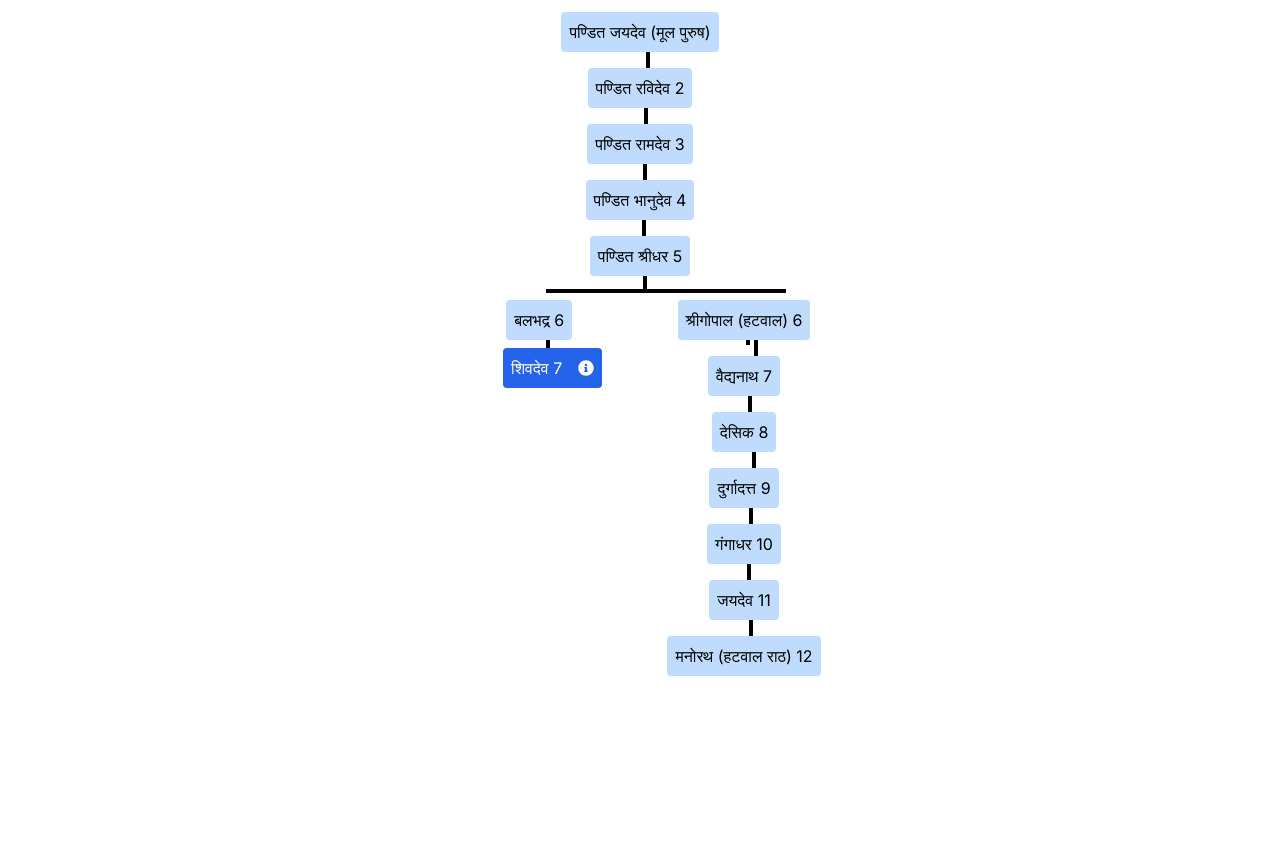
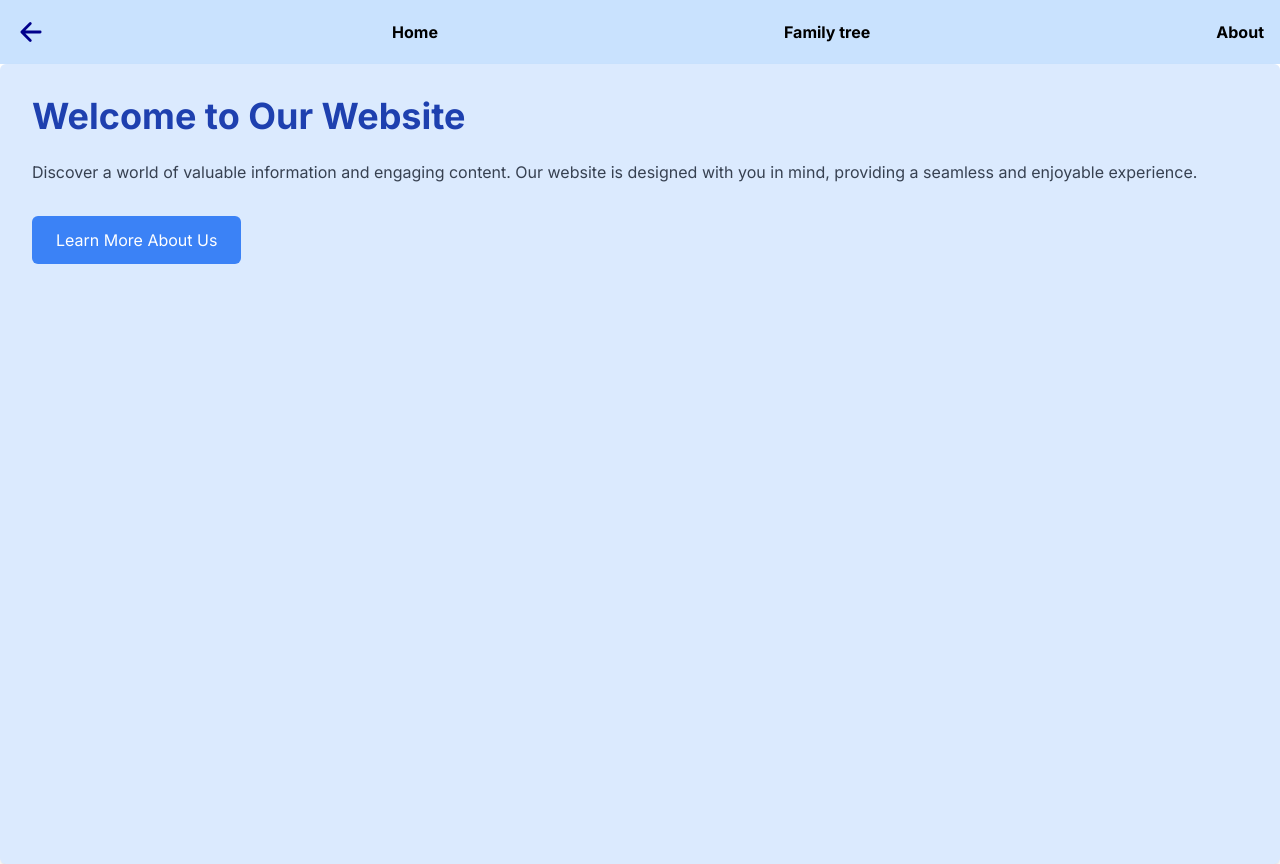
Before and after one commit to can2112/pants-of-uttarakhand, a Next.js app: page / in a window 1280 px wide. Before the commit the page ends 804 px from the top, so only its background shows below. Built offline with nearby package versions, Linux system fonts and the light colour scheme.

Commit message:
color theming and navbar setup

```diff
--- /dev/null
+++ b/app/about/page.tsx
@@ -0,0 +1,36 @@
+'use client';
+import Navbar from "@/components/Navbar";
+import React from "react";
+
+const About = () => {
+	return (
+    <>
+      <Navbar />
+      <div className=" bg-blue-100 p-8 h-screen rounded-md shadow-md">
+        <h1 className="text-3xl font-bold mb-4 text-blue-800">About Us</h1>
+        <p className="text-gray-700">
+          Welcome to our website! We are a passionate team dedicated to
+          providing valuable information and services to our users.
+        </p>
+        <p className="text-gray-700">
+          Our mission is to make a positive impact by delivering high-quality
+          content and user-friendly experiences. Whether you are a visitor or a
+          long-time user, we appreciate your support and engagement.
+        </p>
+        <h2 className="text-2xl font-bold mt-6 mb-4 text-blue-800">Our Team</h2>
+        <ul className="list-disc pl-6 text-gray-700">
+          <li>John Doe - Founder</li>
+          <li>Jane Smith - Developer</li>
+          <li>Chris Johnson - Designer</li>
+        </ul>
+        <p className="text-gray-700">
+          Feel free to contact us if you have any questions, suggestions, or if
+          you just want to say hello!
+        </p>
+        <p className="text-blue-800">Contact: info@example.com</p>
+      </div>
+    </>
+  );
+};
+
+export default About;
--- a/app/bhanudev/page.tsx
+++ b/app/bhanudev/page.tsx
@@ -1,11 +1,14 @@
 "use client";
 import ArrowMark from "@/components/ArrowMark";
 import Cart from "@/components/Cart";
+import Navbar from "@/components/Navbar";
 import React from "react";
 
 function page() {
   return (
-    <div className="flex mt-1 flex-col items-center w-screen h-screen">
+    <>
+      <Navbar />
+      <div className="flex py-4 flex-col items-center w-screen h-screen  bg-blue-100 ">
         <Cart name="भानुदेव 8">
           <ArrowMark style="left-[2rem]" />
         </Cart>
@@ -17,6 +20,7 @@ function page() {
         </Cart>
         <Cart name="नाथू (राठ)  11" />
       </div>
+    </>
   );
 }
 
--- /dev/null
+++ b/app/family-tree/page.tsx
@@ -0,0 +1,82 @@
+"use client";
+import Cart from "@/components/Cart";
+import { useRouter } from "next/navigation";
+import ArrowMark from "@/components/ArrowMark";
+import Navbar from "@/components/Navbar";
+
+
+const App = () => {
+  const router = useRouter();
+  return (
+    <>
+      <Navbar />
+      <div className="flex py-5 flex-col items-center w-screen h-full  bg-blue-100 ">
+        <Cart name={"पण्डित जयदेव (मूल पुरुष)"}>
+          <ArrowMark style={"left-[5.3rem]"} />
+        </Cart>
+        <span />
+
+        <Cart name={"पण्डित रविदेव 2 "}>
+          <ArrowMark style={"left-14"} />
+        </Cart>
+        <Cart name={"पण्डित रामदेव 3"}>
+          {" "}
+          <ArrowMark style={"left-14"} />
+        </Cart>
+        <Cart name={"पण्डित भानुदेव 4"}>
+          {" "}
+          <ArrowMark style={"left-14"} />
+        </Cart>
+        <Cart name={"पण्डित श्रीधर 5"}>
+          <ArrowMark style={"left-[3.3rem]"} />
+          <div className="w-[15rem] absolute bg-black  h-1 top-[3.3rem] -left-11 flex justify-between">
+            <ArrowMark style={"left-0 top-[0px]"} />
+            <ArrowMark style={"right-[0px] top-[0px] "} />
+          </div>
+        </Cart>
+        <div>
+          <Cart style={"right-[6.3rem] top-2"} name={"बलभद्र 6"}>
+            <ArrowMark style={"left-[2.5rem]"} />
+          </Cart>
+          <section className="absolute ">
+            <Cart
+              name={"शिवदेव 7"}
+              style={"right-[6.5rem]  text-white"}
+              click={true}
+              onClick={() => router.push("/shivdev")}
+            />
+          </section>
+        </div>
+        <section className="flex justify-center items-center flex-col">
+          <Cart
+            style={" bottom-12 left-[6.5rem]"}
+            name={"श्रीगोपाल (हटवाल) 6 "}
+          >
+            <ArrowMark style={"left-[4.8rem]"} />
+          </Cart>
+          <Cart style={" bottom-12 left-[6.5rem]"} name={"वैद्यनाथ 7 "}>
+            <ArrowMark style={"left-[2.5rem]"} />
+          </Cart>
+          <Cart style={" bottom-12 left-[6.5rem]"} name={"देसिक 8 "}>
+            <ArrowMark style={"left-[2.5rem]"} />
+          </Cart>
+          <Cart style={" bottom-12 left-[6.5rem]"} name={"दुर्गादत्त  9"}>
+            <ArrowMark style={"left-[2.5rem]"} />
+          </Cart>
+          <Cart style={" bottom-12 left-[6.5rem]"} name={"गंगाधर 10 "}>
+            <ArrowMark style={"left-[2.5rem]"} />
+          </Cart>
+          <Cart style={" bottom-12 left-[6.5rem]"} name={"जयदेव  11 "}>
+            <ArrowMark style={"left-[2.5rem]"} />
+          </Cart>
+          <Cart
+            style={" bottom-12 left-[6.5rem]"}
+            name={"मनोरथ (हटवाल राठ) 12 "}
+          />
+        </section>
+      </div>
+    </>
+  );
+};
+
+export default App;
--- a/app/gokhuri/page.tsx
+++ b/app/gokhuri/page.tsx
@@ -1,11 +1,12 @@
 "use client";
 import GokhuriLayout from "@/components/GokhuriLayout";
-import { useRouter } from "next/navigation";
+import Navbar from "@/components/Navbar";
 import React from "react";
 
 function gokhuri() {
   return (
-    <div className="flex mt-1 flex-col items-center w-screen h-screen">
+    <div className="flex  flex-col items-center w-screen h-screen  bg-blue-100 ">
+      <Navbar />
       <GokhuriLayout />
     </div>
   );
--- a/app/gotam/page.tsx
+++ b/app/gotam/page.tsx
@@ -2,13 +2,16 @@
 import ArrowMark from "@/components/ArrowMark";
 import BigLine from "@/components/BigLine";
 import Cart from "@/components/Cart";
+import Navbar from "@/components/Navbar";
 import { useRouter } from "next/navigation";
 import React from "react";
 
 function Page() {
   const router = useRouter();
   return (
-    <div className="flex mt-1 flex-col items-center w-screen h-screen">
+    <>
+      <Navbar />
+      <div className="flex py-4 flex-col items-center w-screen h-screen  bg-blue-100 ">
         <Cart name="गौतम 10">
           <ArrowMark style="left-[2rem]" />
           <BigLine style="!w-[15rem] top-[3.3rem] -left-[5rem]  ">
@@ -68,6 +71,7 @@ function Page() {
           />
         </div>
       </div>
+    </>
   );
 }
 
--- a/app/page.tsx
+++ b/app/page.tsx
@@ -1,81 +1,31 @@
 "use client";
-import Cart from "@/components/Cart";
-import "../components/tree.css";
-import { useRouter } from "next/navigation";
-import ArrowMark from "@/components/ArrowMark";
-import BigLine from "@/components/BigLine";
+import Navbar from "@/components/Navbar";
+import React from "react";
 
-const App = () => {
-  const router = useRouter();
+const Home = () => {
   return (
     <>
-      <div className="flex mt-1 flex-col items-center w-screen h-screen">
-        <Cart name={"पण्डित जयदेव (मूल पुरुष)"}>
-          <ArrowMark style={"left-[5.3rem]"} />
-        </Cart>
-        <span />
-
-        <Cart name={"पण्डित रविदेव 2 "}>
-          <ArrowMark style={"left-14"} />
-        </Cart>
-        <Cart name={"पण्डित रामदेव 3"}>
-          {" "}
-          <ArrowMark style={"left-14"} />
-        </Cart>
-        <Cart name={"पण्डित भानुदेव 4"}>
-          {" "}
-          <ArrowMark style={"left-14"} />
-        </Cart>
-        <Cart name={"पण्डित श्रीधर 5"}>
-          <ArrowMark style={"left-[3.3rem]"} />
-          <div className="w-[15rem] absolute bg-black  h-1 top-[3.3rem] -left-11 flex justify-between">
-            <ArrowMark style={"left-0 top-0"} />
-            <ArrowMark style={"right-0 top-0 "} />
-          </div>
-        </Cart>
-        <div>
-          <Cart style={"right-[6.3rem] top-2"} name={"बलभद्र 6"}>
-            <ArrowMark style={"left-[2.5rem]"} />
-          </Cart>
-          <section className="absolute ">
-            <Cart
-              name={"शिवदेव 7"}
-              style={"right-[6.5rem]  text-white"}
-              click={true}
-              onClick={() => router.push("/shivdev")}
-            />
-          </section>
+      <Navbar />
+      <div className="home-container bg-blue-100 p-8 rounded-md shadow-md h-screen">
+        <h1 className="text-4xl font-bold mb-6 text-blue-800">
+          Welcome to Our Website
+        </h1>
+        <p className="text-gray-700">
+          Discover a world of valuable information and engaging content. Our
+          website is designed with you in mind, providing a seamless and
+          enjoyable experience.
+        </p>
+        <div className="mt-8">
+          <a
+            href="/about"
+            className="inline-block px-6 py-3 bg-blue-500 text-white rounded-md hover:bg-blue-600 focus:bg-blue-600 focus:outline-none transition duration-300"
+          >
+            Learn More About Us
+          </a>
         </div>
-        <section className="flex justify-center items-center flex-col">
-          <Cart
-            style={" bottom-12 left-[6.5rem]"}
-            name={"श्रीगोपाल (हटवाल) 6 "}
-          >
-            <ArrowMark style={"left-[4.8rem]"} />
-          </Cart>
-          <Cart style={" bottom-12 left-[6.5rem]"} name={"वैद्यनाथ 7 "}>
-            <ArrowMark style={"left-[2.5rem]"} />
-          </Cart>
-          <Cart style={" bottom-12 left-[6.5rem]"} name={"देसिक 8 "}>
-            <ArrowMark style={"left-[2.5rem]"} />
-          </Cart>
-          <Cart style={" bottom-12 left-[6.5rem]"} name={"दुर्गादत्त  9"}>
-            <ArrowMark style={"left-[2.5rem]"} />
-          </Cart>
-          <Cart style={" bottom-12 left-[6.5rem]"} name={"गंगाधर 10 "}>
-            <ArrowMark style={"left-[2.5rem]"} />
-          </Cart>
-          <Cart style={" bottom-12 left-[6.5rem]"} name={"जयदेव  11 "}>
-            <ArrowMark style={"left-[2.5rem]"} />
-          </Cart>
-          <Cart
-            style={" bottom-12 left-[6.5rem]"}
-            name={"मनोरथ (हटवाल राठ) 12 "}
-          />
-        </section>
       </div>
     </>
   );
 };
 
-export default App;
+export default Home;
--- a/app/shivdev/page.tsx
+++ b/app/shivdev/page.tsx
@@ -2,13 +2,16 @@
 import ArrowMark from "@/components/ArrowMark";
 import BigLine from "@/components/BigLine";
 import Cart from "@/components/Cart";
+import Navbar from "@/components/Navbar";
 import { useRouter } from "next/navigation";
 import React from "react";
 
 function Shivdev() {
   const router = useRouter();
   return (
-    <div className="flex mt-1 flex-col items-center w-screen h-screen">
+    <>
+      <Navbar />
+      <div className="flex py-4 flex-col items-center w-screen h-screen  bg-blue-100 ">
         <Cart name={"शिवदेव 7 "}>
           <ArrowMark />
           <BigLine style="!w-[21rem] top-[3.3rem] -left-[8rem]  ">
@@ -95,6 +98,7 @@ function Shivdev() {
           />
         </section>
       </div>
+    </>
   );
 }
 
--- /dev/null
+++ b/components/Navbar.tsx
@@ -0,0 +1,17 @@
+import { useRouter } from "next/navigation";
+import React from "react";
+import { IoArrowBack } from "react-icons/io5";
+
+function Navbar() {
+  const router = useRouter();
+  return (
+    <div className="bg-blue-300/50 h-16 w-screen text-black flex justify-center] justify-between items-center px-4 font-bold">
+      <IoArrowBack size={30} color="darkblue" onClick={() => router.back()} />
+      <p onClick={() => router.push("/")}>Home</p>
+      <main onClick={() => router.push("/family-tree")}>Family tree</main>
+      <main onClick={() => router.push("/about")}>About</main>
+    </div>
+  );
+}
+
+export default Navbar;
```
Lines whose indentation alone changed are shown as unchanged.
